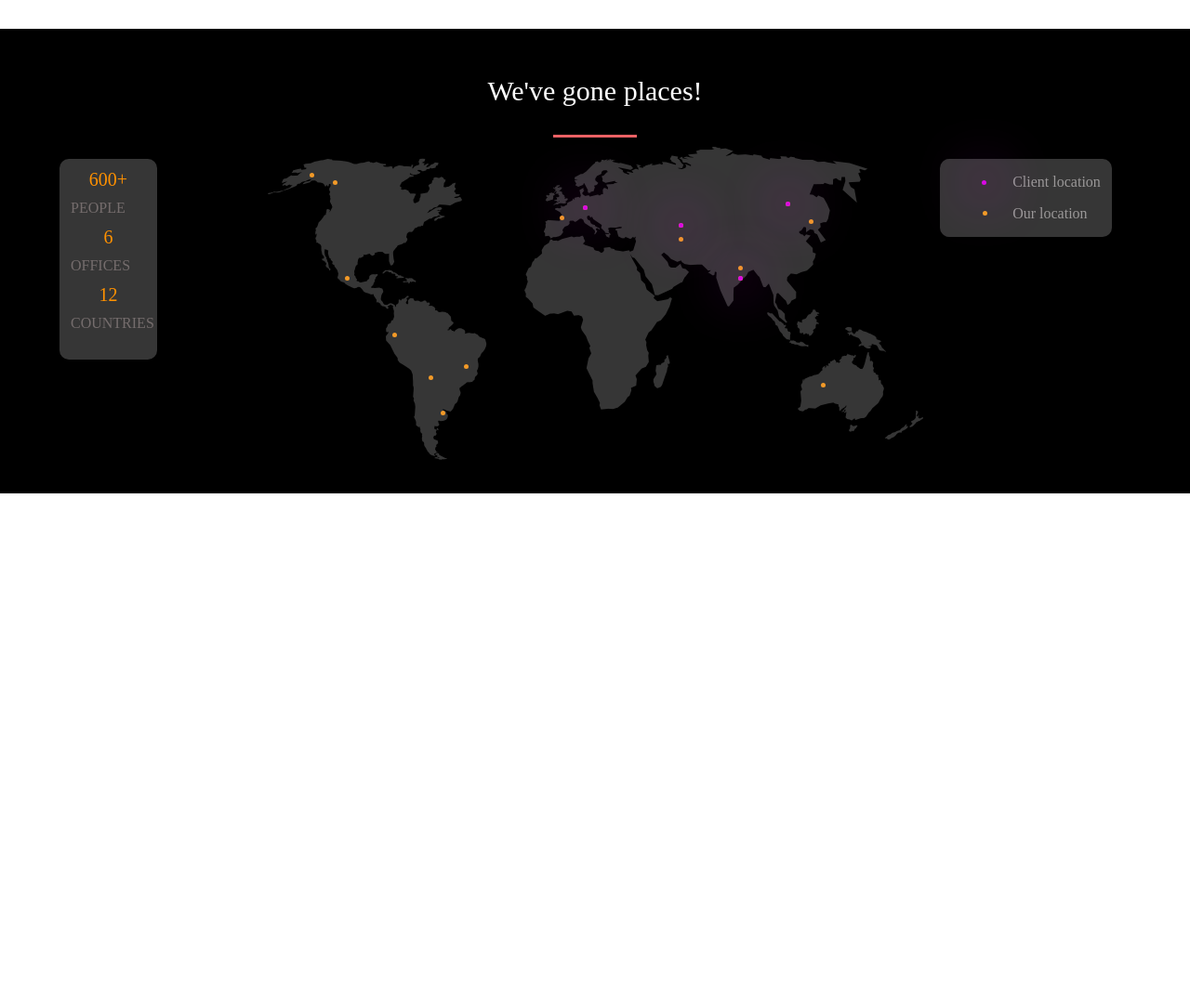
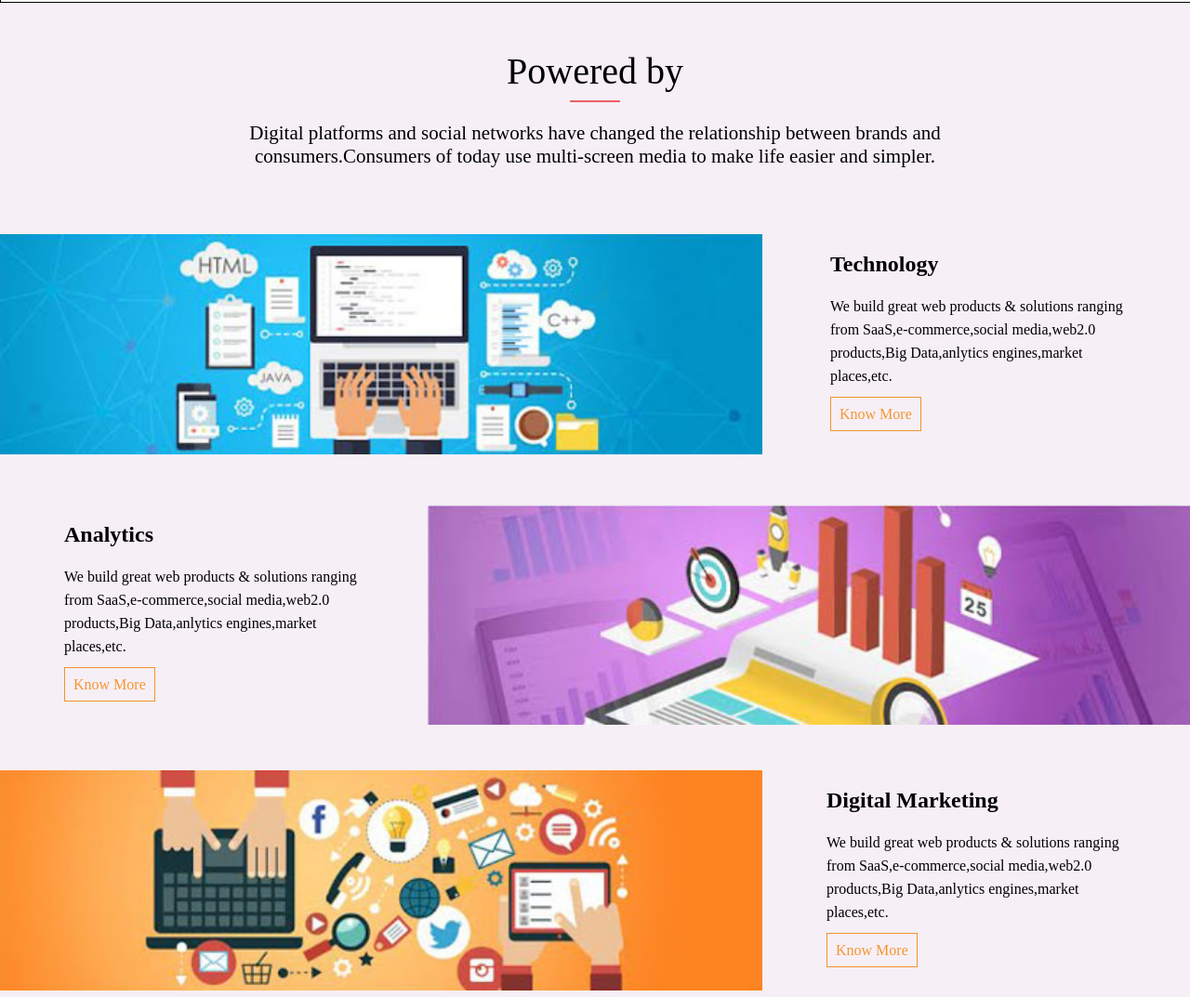
Before and after one commit to Sachin9663/HTML-CSS, a plain HTML site: page Practice_Session/index.html in a window 1280 px wide. Shown: the part 725-1798 px from the top of the page at 93% size. Before the commit the page ends 1296 px from the top, so only its background shows below. Drawn offline with Linux system fonts and the light colour scheme.

Commit message:
One Eetra page adding here

```diff
--- a/Practice_Session/index.html
+++ b/Practice_Session/index.html
@@ -82,6 +82,55 @@
 			</ul>
 		</div>
 	</div>
+
+	<div class="page2">
+		<div class="top">
+			<span>Powered by</span>
+			<hr/>
+			<p>Digital platforms and social networks have changed the relationship between brands and consumers.Consumers of today use multi-screen media to make life easier and simpler.</p>
+		</div>
+		<div class="first">
+			<div class="img">
+				<img src="images/4.jpg">
+			</div>
+			<div class="text">
+				<h2>Technology</h2>
+				<p>We build great web products & solutions ranging from SaaS,e-commerce,social media,web2.0 products,Big Data,anlytics engines,market places,etc.</p>
+				<span>Know More</span>
+			</div>
+		</div>
+		<div class="second">
+			<div class="img">
+				<img src="images/3.jpg">
+			</div>
+			<div class="text">
+				<h2>Analytics</h2>
+				<p>We build great web products & solutions ranging from SaaS,e-commerce,social media,web2.0 products,Big Data,anlytics engines,market places,etc.</p>
+				<span>Know More</span>
+			</div>
+		</div>
+		<div class="third">
+			<div class="img">
+				<img src="images/2.jpg">
+			</div>
+			<div class="text">
+				<h2>Digital Marketing</h2>
+				<p>We build great web products & solutions ranging from SaaS,e-commerce,social media,web2.0 products,Big Data,anlytics engines,market places,etc.</p>
+				<span>Know More</span>
+			</div>
+		</div>
+		<div class="fourth">
+			<div class="img">
+				<img src="images/1.jpg">
+			</div>
+			<div class="text">
+				<h2>Content</h2>
+				<p>We build great web products & solutions ranging from SaaS,e-commerce,social media,web2.0 products,Big Data,anlytics engines,market places,etc.</p>
+				<span>Know More</span>
+			</div>
+		</div>
+	</div>
+
 	<div class="footer">
 		<p class="p">We've gone places!</p>
 		<hr/>
--- a/Practice_Session/style.css
+++ b/Practice_Session/style.css
@@ -75,7 +75,7 @@ header .top2 ul li a:hover{
 	height: 600px;
 	background: linear-gradient(to bottom, purple, white);
 	/*background-image: url("images/bg.jpg");*/
-	border: 0px solid black;
+	border: 1px solid black;
 }
 
 .bannerSection .para{
@@ -147,26 +147,107 @@ header .top2 ul li a:hover{
 
 .page2{
 	width: 100%;
-	height: 1000px;
+	height: 1400px;
 	background-color: #f6eff6;
 
 }
+
+.page2 .top{
+	text-align: center;
+	padding-top: 50px;
+	width: 70%;
+	margin: auto;
+}
+
+.page2 .top span{
+	font-size: 40px;
+}
+.page2 .top p{
+	font-size: 21px;
+}
+
+.page2 .top hr{
+	width: 6%;
+    height: 2px;
+    background-color: #ec6165;
+    border: none;
+}
+
+.page2 .first{
+	padding-top: 50px;
+}
+
+.page2 .first .img{
+	display: inline-block;
+
+}
+
+ .img img{
+	width: 820px;
+}
+
+.page2 .second{
+	padding-top: 50px;
+}
+
+.page2 .second .img{
+	float: right;
+}
+
+.page2 .third{
+	padding-top: 80px;
+}
+
+.page2 .third .img{
+	float: left;
+}
+
+.page2 .fourth{
+	padding-top: 80px;
+}
+
+.page2 .fourth .img{
+	float: right;
+}
+
+
+
+.text{
+	display: inline-block;
+    width: 26%;
+    vertical-align: top;
+    padding-left: 69px;
+    line-height: 25px;
+}
+
+ .text span{
+	color: #f59630;
+    padding: 9px;
+    border: 1px solid #f1922f;
+}
+
+
+
 .footer{
 	width: 100%;
 	height: 500px;
 	background-color: black;
 	margin-bottom:40px;
+	position: relative;
+
 }
 
 .footer .p{
-	font-size: 30px;
-	text-align: center;
-	color: white;
-	padding-top: 50px;
+	margin: 0;
+    font-size: 30px;
+    text-align: center;
+    color: white;
+    padding-top: 50px;
+    padding-bottom: 25px;
 }
 
 .footer hr{
-	width: 7%;
+	width: 5%;
 	margin: auto;
 	height: 3px;
 	background-color:#ec6165;
@@ -174,7 +255,9 @@ header .top2 ul li a:hover{
 }
 
 .footer .map{
-	text-align: center;
+	width: 600px;
+	padding-left: 303px;
+	/*text-align: center;*/
 	position: relative;
 	/*display: inline-block;*/
 }
@@ -189,18 +272,18 @@ header .top2 ul li a:hover{
 }
 
 .point1{
-	top:65%;
-	left:50%;
+	top:16%;
+	left:75%;
 }
 
 .point2{
-	top: 55%;
-    left: 49%;
+	top: 39%;
+    left: 70%;
 }
 
 .point3{
-	top: 56%;
-    left: 53%;
+	top: 24%;
+    left: 97%;
 }
 
 .point4{
@@ -215,12 +298,12 @@ header .top2 ul li a:hover{
 
 .point6{
 	top: 69%;
-    left: 69%;
+    left: 76%;
 }
 
 .point7{
-	top: 28%;
-    left: 57%;
+	top: 74%;
+    left: 104%;
 }
 
 .point8{
@@ -230,35 +313,35 @@ header .top2 ul li a:hover{
 
 .point9{
 	top: 36%;
-    left: 62%;
+    left: 92%;
 }
 .point10{
-	top: 55%;
-    left: 33%;
+	top: 7%;
+    left: 93%;
 }
 .point11{
 	top: 67%;
-    left: 36%;
+    left: 58%;
 }
 .point12{
-	top: 77%;
-    left: 37%;
+	top: 52%;
+    left: 75%;
 }
 .point13{
 	top: 64%;
-    left: 39%;
+    left: 51%;
 }
 .point14{
 	top: 39%;
-    left: 29%;
+    left: 43%;
 }
 .point15{
 	top: 12%;
-    left: 28%;
+    left: 98%;
 }
 .point16{
 	top: 10%;
-    left: 26%;
+    left: 43%;
 }
 
 .pointsb{
@@ -273,24 +356,20 @@ header .top2 ul li a:hover{
 }
 
 .point1{
-	top: 18%;
-    left: 66%;
+	top: 16%;
+    left: 75%;
 }
 .point2{
 	top: 39%;
-    left: 62%;
+    left: 70%;
 }
 .point3{
 	top: 24%;
-    left: 57%;
+    left: 97%;
 }
 .point4{
 	top: 19%;
     left: 49%;
-}
-
-.footer {
-	position: relative;
 }
 
 .footer .box1{
@@ -317,13 +396,13 @@ header .top2 ul li a:hover{
 }
 
 .footer .box2{
-	height: 84px;
+	height: 85px;
     border-radius: 10px;
-    width: 185px;
+    width: 179px;
     background-color: #363636;
     position: absolute;
     top: 28%;
-    left: 79%;
+    left: 85%;
 }
 
 .footer .box2 p{
```
Also changed, not shown: Practice_Session/images/1.jpg (added), Practice_Session/images/2.jpg (added), Practice_Session/images/3.jpg (added), Practice_Session/images/4.jpg (added).
